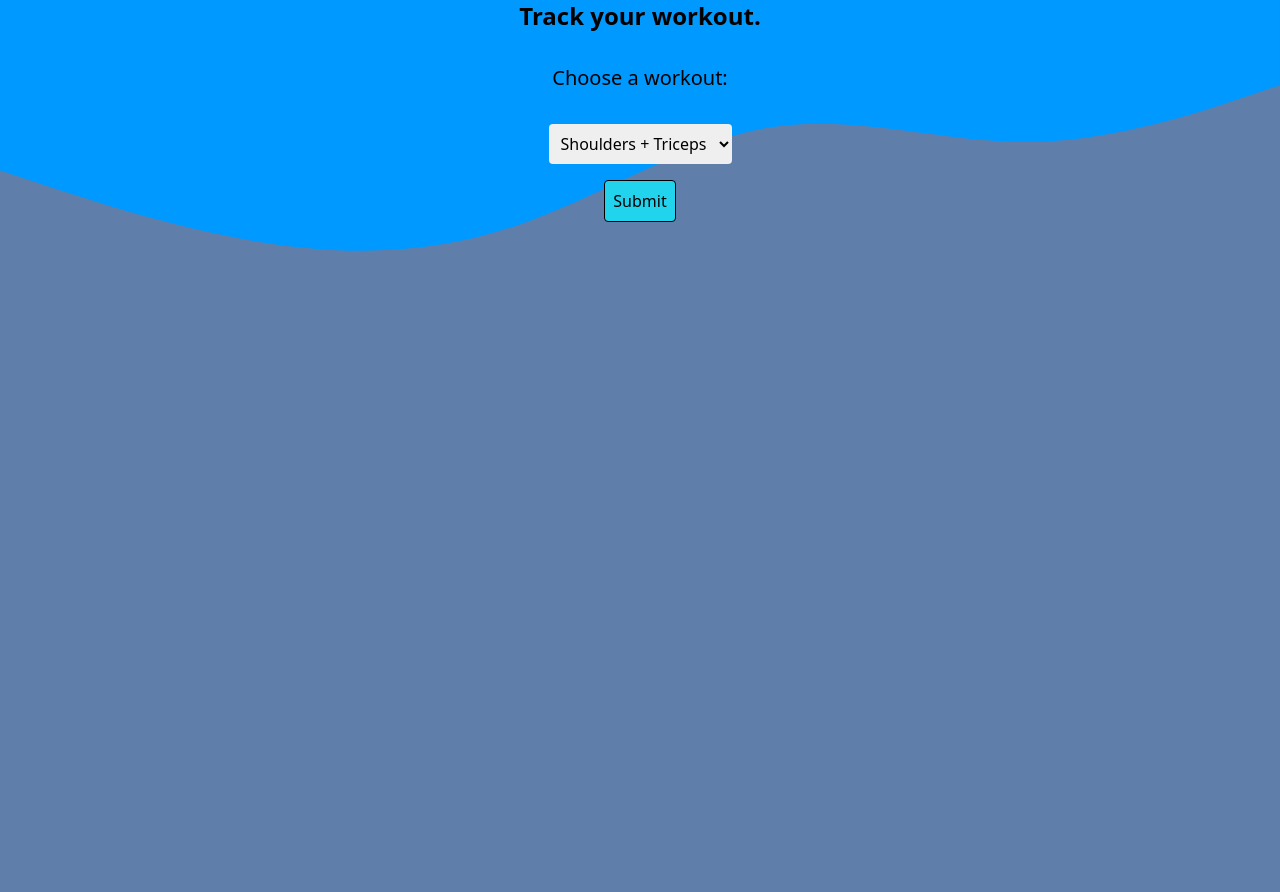
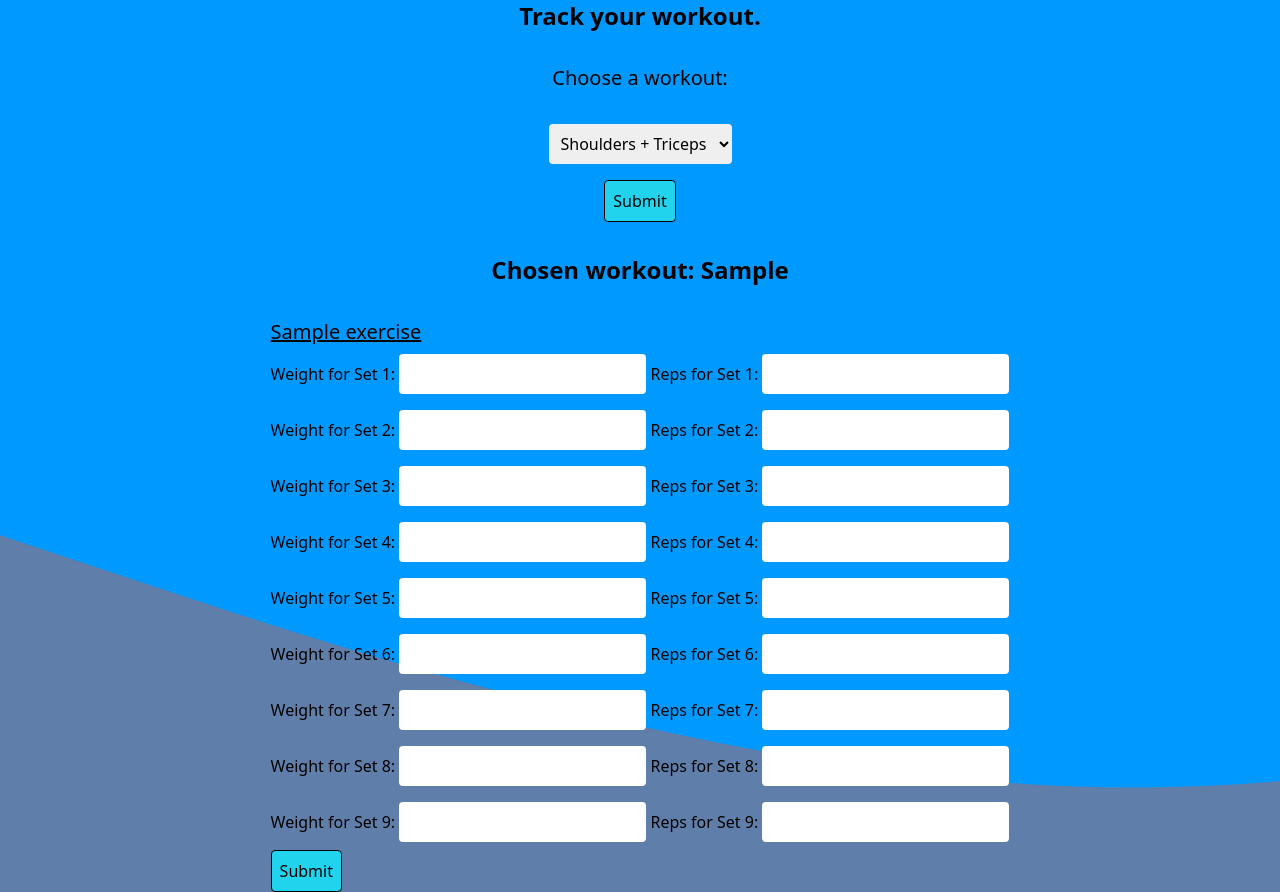
Before and after one commit to benaka17/WorkoutTracker, a Flask app: template templates/track.html in a window 1280 px wide. Before the commit the page ends 251 px from the top, so only its background shows below. Run offline with Flask 3, Linux system fonts and the light colour scheme; the template is opened without the code that fills it: most values are stand-ins (such as "Sample title", 1, 10 or a date in 2020); some libraries are stand-ins or nearby versions.

Commit message:
now we have inputs for weight and reps for each exercise and their pre-determined amount of sets

```diff
--- a/app.py
+++ b/app.py
@@ -25,12 +25,43 @@ def index():
 def track_workout():
     if request.method == "POST":
         chosen_workout = request.form.get("workouts")
-        exercise_details = workout_details(chosen_workout)
 
-        return render_template("track.html", chosen_workout=chosen_workout)
+        workout_dict = {
+            "Shoulders and Triceps": {
+                "Shoulder Press": 4,
+                "Lateral Raises": 4,
+                "Rear Delt Fly": 3,
+                "Tricep Pushdown": 4,
+                "Tricep Extensions": 4,
+            },
+            "Back": {
+                "Pull Ups": 3,
+                "Close Grip Rows": 4,
+                "Pulldowns": 3,
+                "Single Arm Machine Row": 3,
+            },
+            "Chest and Biceps": {
+                "Flat Bench Press": 3,
+                "Incline Bench Press": 3,
+                "Pec Fly": 3,
+                "Hammer Curls": 3,
+                "Barbell Curls": 3,
+            },
+            "Legs and Abs": {
+                "Leg Extensions": 2,
+                "Squats": 4,
+                "Deadlifts": 3,
+                "Machine Crunches": 3,
+                "Plank": 2,
+            }
+        }
+
+        exercise_details = workout_dict.get(chosen_workout, {})
+
+        return render_template("track.html", chosen_workout=chosen_workout, exercise_details=exercise_details)
     else:
         default_value = "None"
-        return render_template("track.html", chosen_workout=default_value)
+        return render_template("track.html", chosen_workout=default_value, exercise_details={})
 
 
 
--- a/templates/track.html
+++ b/templates/track.html
@@ -30,6 +30,21 @@
         <button class="rounded border p-2 border-black bg-cyan-400" type="submit">Submit</button>
     </form>
 
-
+    {% if chosen_workout %}
+        <h1 class="text-2xl font-bold">Chosen workout: {{ chosen_workout }}</h1>
+        <form action="" method="post" class="gap-y-4">
+            {% for exercise, sets in exercise_details.items() %}
+                <h2 class="text-xl underline">{{ exercise }}</h2>
+                {% for set_num in range(1, sets + 1) %}
+                    <label class="my-2" for="weight_{{ exercise }}_set_{{ set_num }}">Weight for Set {{ set_num }}:</label>
+                    <input class="my-2 rounded p-2" type="number" step="any" name="weight_{{ exercise }}_set_{{ set_num }}" id="weight_{{ exercise }}_set_{{ set_num }}" class="rounded p-2">
+                    <label class="my-2" for="reps_{{ exercise }}_set_{{ set_num }}">Reps for Set {{ set_num }}:</label>
+                    <input class="my-2 rounded p-2" type="number" name="reps_{{ exercise }}_set_{{ set_num }}" id="reps_{{ exercise }}_set_{{ set_num }}" class="rounded p-2">
+                    <br>
+                {% endfor %}
+            {% endfor %}
+            <button type="submit" class="rounded border p-2 border-black bg-cyan-400">Submit</button>
+        </form>
+    {% endif %}
 </body>
 </html>
```
